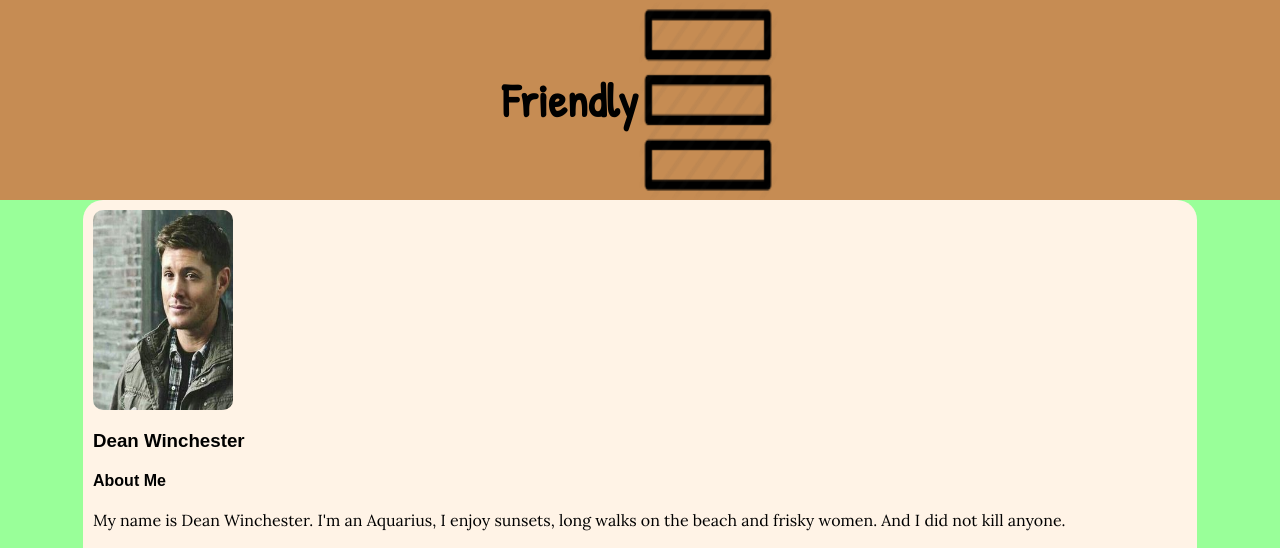
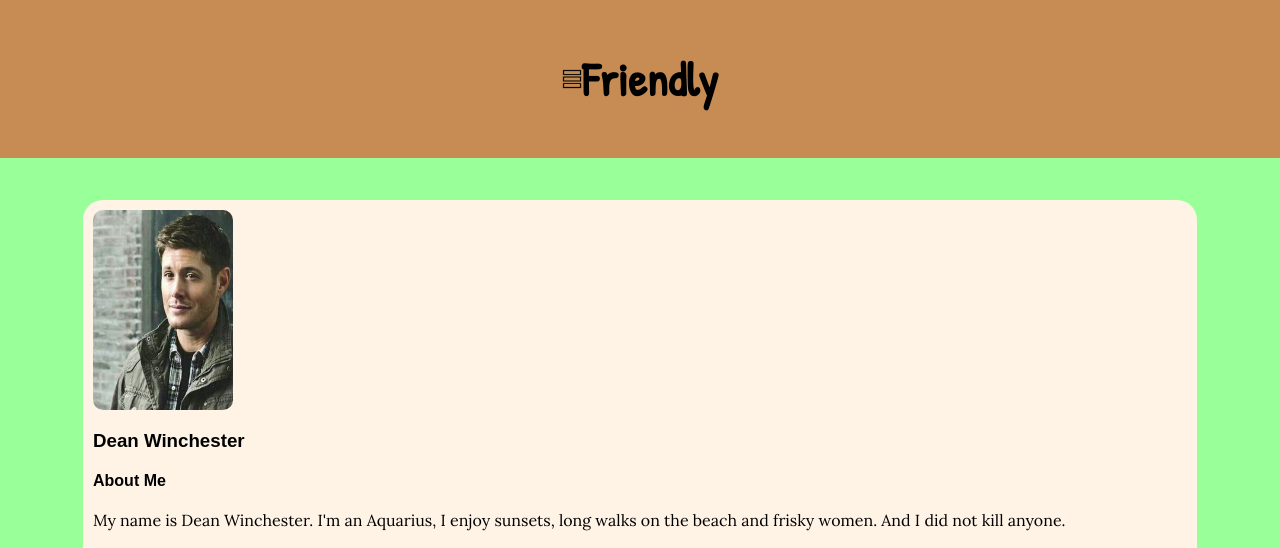
Before and after one commit to MidnightScratchings/friendly, a plain HTML site: page index.html in a window 1280 px wide. Shown: the top 548 px of the page. Drawn offline with Linux system fonts and the light colour scheme; a web font is replaced by a local one.

Commit message:
Bad Bugs
Bad bug fixes

```diff
--- a/index.html
+++ b/index.html
@@ -10,8 +10,8 @@
 </head>
 <body>
 	<header>
+		<img id="ham" src="hamburger.png"/>
 		<h3 id="friendly">Friendly</h3>
-		<img src="hamburger.png">
 	</header>
 	<div class="profile" id="grow">
 		<img src="DeanWinchester.jpg"/>
--- a/style.css
+++ b/style.css
@@ -20,10 +20,10 @@ p {
 	display: flex;
 	flex-flow: row wrap;
 }
-#friendlybox {
-	height: 75px;
-	background-color: #c68c53;
-	margin-top: 0px;
+#ham {
+	height: 20px;
+	width: 20px;
+	border-radius: 0px;
 }
 .profile {
 	background-color: #fff3e6;
```
